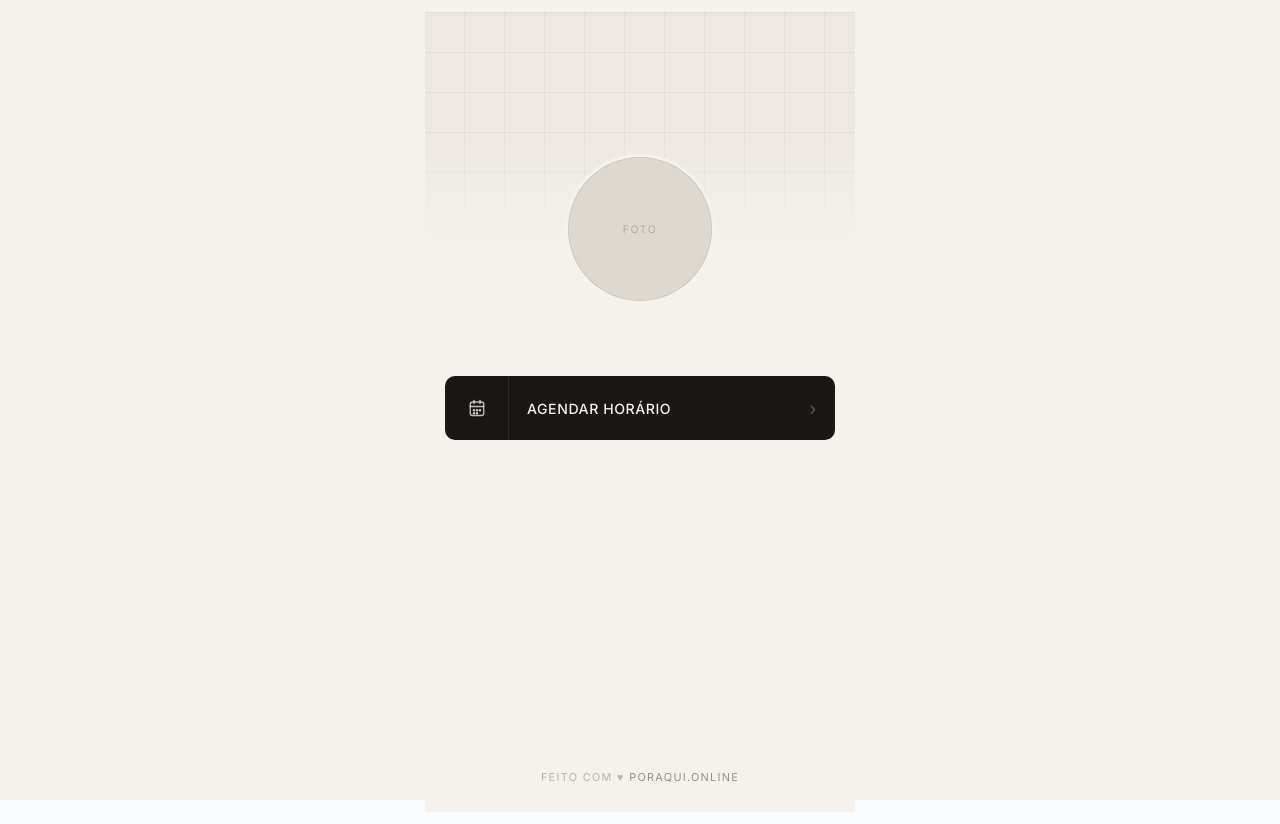
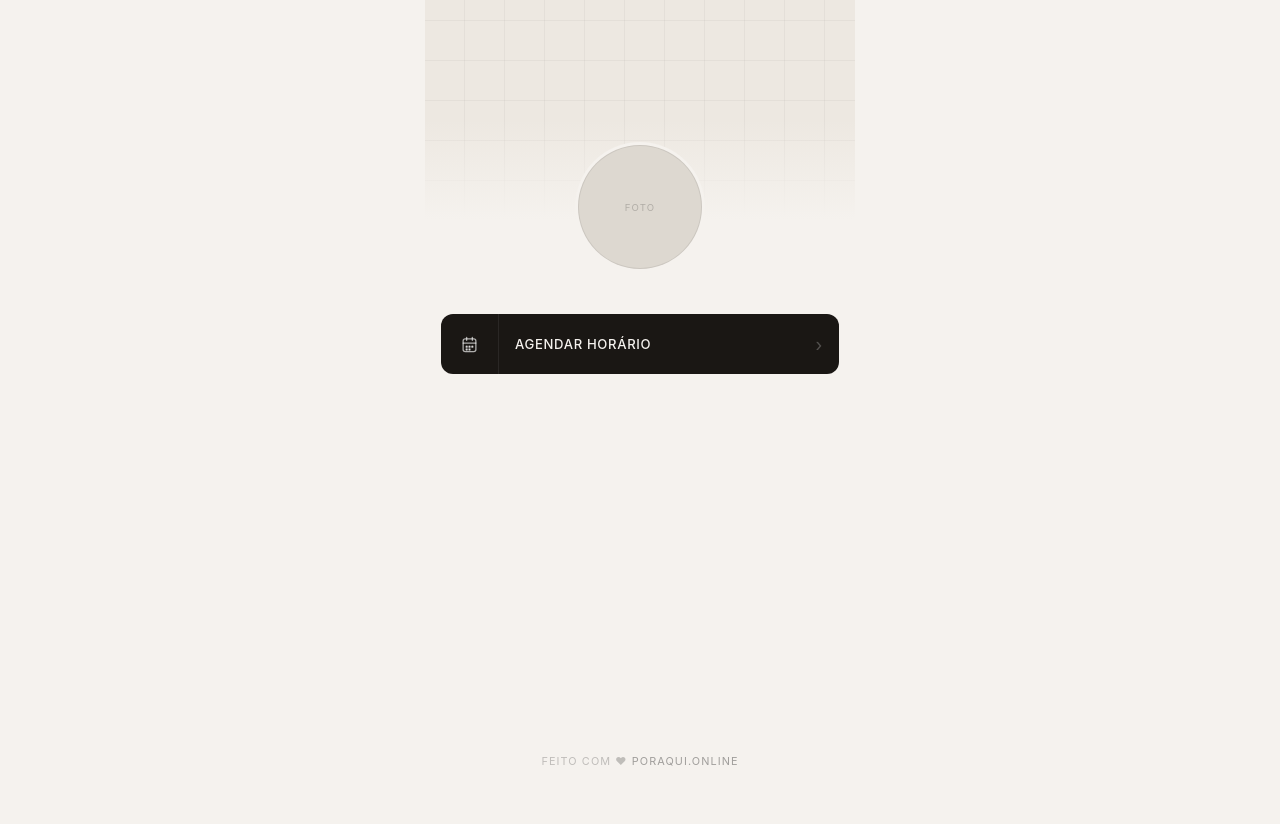
Before and after one commit to Marcos-hub-book/booking_system, a Flask app: template app/templates/salao_home.html in a window 1280 px wide. After the commit the page ends 766 px from the top, so only its background shows below. Run offline with Flask 3, Linux system fonts and the light colour scheme; the template is opened without the code that fills it, so the values that code supplies are empty.

Commit message:
Pagina salao independente

```diff
--- a/app/templates/salao_home.html
+++ b/app/templates/salao_home.html
@@ -1,15 +1,20 @@
-{% extends "base.html" %}
-{% block content %}
+<!DOCTYPE html>
+<html lang="pt-BR">
+<head>
+  <meta charset="UTF-8">
+  <meta name="viewport" content="width=device-width, initial-scale=1.0, viewport-fit=cover">
+  <title>{{ admin.company_name }}</title>
 
   <style>
-  @import url('https://fonts.googleapis.com/css2?family=Inter:wght@300;400;500;600&display=swap');
-
     *, *::before, *::after { box-sizing: border-box; margin: 0; padding: 0; }
 
-  body {
+    html, body {
+      width: 100%;
+      min-height: 100%;
       background: #f5f2ee;
-    font-family: 'Inter', sans-serif;
+      font-family: -apple-system, BlinkMacSystemFont, 'Segoe UI', system-ui, sans-serif;
       -webkit-font-smoothing: antialiased;
+      -moz-osx-font-smoothing: grayscale;
     }
 
     /* ─── Page shell ─── */
@@ -22,10 +27,9 @@
       display: flex;
       flex-direction: column;
       align-items: center;
-    position: relative;
     }
 
-  /* ─── Cover: full-bleed, sem gaps ─── */
+    /* ─── Cover ─── */
     .hero-section {
       width: 100%;
       position: relative;
@@ -33,7 +37,7 @@
 
     .hero-cover {
       width: 100%;
-    height: 240px;
+      height: 220px;
       overflow: hidden;
       background: #e8e3dc;
       position: relative;
@@ -46,35 +50,21 @@
       display: block;
     }
 
-  /* Placeholder quando sem foto */
     .cover-placeholder {
       position: absolute;
       inset: 0;
       background:
-      repeating-linear-gradient(
-        0deg,
-        transparent,
-        transparent 39px,
-        rgba(0,0,0,0.04) 39px,
-        rgba(0,0,0,0.04) 40px
-      ),
-      repeating-linear-gradient(
-        90deg,
-        transparent,
-        transparent 39px,
-        rgba(0,0,0,0.04) 39px,
-        rgba(0,0,0,0.04) 40px
-      ),
+        repeating-linear-gradient(0deg, transparent, transparent 39px, rgba(0,0,0,0.04) 39px, rgba(0,0,0,0.04) 40px),
+        repeating-linear-gradient(90deg, transparent, transparent 39px, rgba(0,0,0,0.04) 39px, rgba(0,0,0,0.04) 40px),
         #ede8e1;
     }
 
-  /* Fade inferior da capa → fundo da página */
     .hero-cover::after {
       content: '';
       position: absolute;
       bottom: 0; left: 0; right: 0;
-    height: 120px;
-    background: linear-gradient(to bottom, transparent 0%, #f5f2ee 100%);
+      height: 100px;
+      background: linear-gradient(to bottom, transparent, #f5f2ee);
       pointer-events: none;
     }
 
@@ -88,8 +78,8 @@
     }
 
     .avatar-ring {
-    width: 150px;
-    height: 150px;
+      width: 130px;
+      height: 130px;
       border-radius: 50%;
       background: #f5f2ee;
       padding: 3px;
@@ -117,42 +107,40 @@
       display: flex;
       align-items: center;
       justify-content: center;
-    font-size: 0.65rem;
-    letter-spacing: 0.15em;
+      font-size: 0.6rem;
+      letter-spacing: 0.12em;
       color: rgba(0,0,0,0.2);
       text-transform: uppercase;
     }
 
     /* ─── Info ─── */
     .profile-info {
-    margin-top: 68px;
+      margin-top: 66px;
       text-align: center;
-    padding: 0 32px;
+      padding: 0 28px;
       width: 100%;
     }
 
     .profile-info h1 {
-    font-family: 'Inter', sans-serif;
-    font-size: 1.5rem;
+      font-size: 1.35rem;
       font-weight: 600;
       color: #1a1714;
-    letter-spacing: -0.03em;
-    line-height: 1.1;
+      letter-spacing: -0.02em;
+      line-height: 1.15;
     }
 
     .profile-info .bio {
-    font-size: 0.85rem;
-    color: rgba(0,0,0,0.45);
+      font-size: 0.83rem;
+      color: rgba(0,0,0,0.42);
       font-weight: 400;
-    letter-spacing: 0.01em;
       line-height: 1.55;
-    margin-top: 10px;
+      margin-top: 8px;
     }
 
     /* ─── Links ─── */
     .links-section {
       width: 100%;
-    padding: 32px 20px 0;
+      padding: 28px 16px 0;
       display: flex;
       flex-direction: column;
       gap: 10px;
@@ -162,68 +150,65 @@
       display: flex;
       align-items: center;
       width: 100%;
-    border-radius: 10px;
+      border-radius: 12px;
       text-decoration: none;
       overflow: hidden;
-    transition: opacity 0.18s ease, transform 0.18s ease;
+      transition: opacity 0.15s ease, transform 0.15s ease;
     }
 
-  .link-btn:hover { opacity: 0.85; transform: translateY(-1px); }
-  .link-btn:active { transform: scale(0.99); }
+    .link-btn:active { transform: scale(0.985); opacity: 0.85; }
 
-  /* CTA primário */
+    /* Primário */
     .link-btn.primary {
       background: #1a1714;
-    min-height: 64px;
-    border: none;
+      min-height: 60px;
     }
 
     .link-btn.primary .btn-icon {
-    width: 64px;
-    min-width: 64px;
+      width: 58px;
+      min-width: 58px;
       display: flex;
       align-items: center;
       justify-content: center;
       align-self: stretch;
-    border-right: 1px solid rgba(255,255,255,0.08);
+      border-right: 1px solid rgba(255,255,255,0.07);
     }
 
     .link-btn.primary .btn-icon svg {
-    width: 18px;
-    height: 18px;
-    color: rgba(255,255,255,0.7);
+      width: 17px;
+      height: 17px;
+      color: rgba(255,255,255,0.65);
     }
 
     .link-btn.primary .btn-label {
       flex: 1;
-    padding: 0 18px;
-    font-size: 0.88rem;
+      padding: 0 16px;
+      font-size: 0.82rem;
       font-weight: 500;
       color: #f5f2ee;
-    letter-spacing: 0.04em;
+      letter-spacing: 0.05em;
       text-transform: uppercase;
     }
 
     .link-btn.primary .btn-arrow {
-    width: 44px;
+      width: 40px;
       display: flex;
       align-items: center;
       justify-content: center;
       font-size: 1.1rem;
-    color: rgba(255,255,255,0.3);
+      color: rgba(255,255,255,0.25);
     }
 
-  /* Botões secundários */
+    /* Secundário */
     .link-btn.secondary {
       background: #fff;
-    border: 1px solid rgba(0,0,0,0.08);
-    min-height: 56px;
-    border-radius: 10px;
+      border: 1px solid rgba(0,0,0,0.07);
+      min-height: 54px;
     }
 
     .link-btn.secondary .btn-icon {
-    width: 56px;
-    min-width: 56px;
+      width: 52px;
+      min-width: 52px;
       display: flex;
       align-items: center;
       justify-content: center;
@@ -231,70 +216,69 @@
     }
 
     .link-btn.secondary .btn-icon svg {
-    width: 16px;
-    height: 16px;
-    color: rgba(0,0,0,0.25);
+      width: 15px;
+      height: 15px;
+      color: rgba(0,0,0,0.22);
     }
 
     .link-btn.secondary .btn-label {
       flex: 1;
-    padding: 14px 4px 14px 0;
+      padding: 12px 4px 12px 0;
       font-size: 0.82rem;
-    font-weight: 300;
-    color: rgba(0,0,0,0.6);
-    letter-spacing: 0.02em;
+      font-weight: 400;
+      color: rgba(0,0,0,0.65);
       line-height: 1.4;
     }
 
     .link-btn.secondary .btn-arrow {
-    width: 38px;
+      width: 36px;
       display: flex;
       align-items: center;
       justify-content: center;
       font-size: 1rem;
-    color: rgba(0,0,0,0.18);
+      color: rgba(0,0,0,0.15);
     }
 
     /* ─── Footer ─── */
     .page-footer {
       margin-top: auto;
-    padding: 44px 0 28px;
+      padding: 40px 0 32px;
       text-align: center;
     }
 
     .page-footer p {
       font-size: 0.68rem;
-    color: rgba(0,0,0,0.25);
-    letter-spacing: 0.12em;
+      color: rgba(0,0,0,0.22);
+      letter-spacing: 0.1em;
       text-transform: uppercase;
     }
 
     .page-footer a {
-    color: rgba(0,0,0,0.4);
-    font-weight: 400;
+      color: rgba(0,0,0,0.35);
       text-decoration: none;
       transition: color 0.2s;
     }
 
-  .page-footer a:hover { color: rgba(0,0,0,0.7); }
+    .page-footer a:hover { color: rgba(0,0,0,0.6); }
 
     /* ─── Animations ─── */
     @keyframes fadeUp {
-    from { opacity: 0; transform: translateY(16px); }
+      from { opacity: 0; transform: translateY(14px); }
       to   { opacity: 1; transform: translateY(0); }
     }
 
-  .hero-section  { animation: fadeUp 0.5s cubic-bezier(0.22,1,0.36,1) both 0s; }
-  .profile-info  { animation: fadeUp 0.5s cubic-bezier(0.22,1,0.36,1) both 0.1s; }
-  .links-section { animation: fadeUp 0.5s cubic-bezier(0.22,1,0.36,1) both 0.18s; }
-  .page-footer   { animation: fadeUp 0.5s cubic-bezier(0.22,1,0.36,1) both 0.26s; }
+    .hero-section  { animation: fadeUp 0.45s cubic-bezier(0.22,1,0.36,1) both 0s; }
+    .profile-info  { animation: fadeUp 0.45s cubic-bezier(0.22,1,0.36,1) both 0.08s; }
+    .links-section { animation: fadeUp 0.45s cubic-bezier(0.22,1,0.36,1) both 0.15s; }
+    .page-footer   { animation: fadeUp 0.45s cubic-bezier(0.22,1,0.36,1) both 0.22s; }
   </style>
+</head>
+<body>
 
 <div class="profile-page">
 
-  <!-- ── Hero: capa + avatar ── -->
+  <!-- Hero -->
   <div class="hero-section">
-
     <div class="hero-cover">
       {% if admin.cover_photo %}
         <img class="cover-img" src="{{ image_url(admin.cover_photo) }}" alt="Capa">
@@ -314,10 +298,9 @@
         </div>
       </div>
     </div>
-
   </div>
 
-  <!-- ── Nome e profissão ── -->
+  <!-- Info -->
   <div class="profile-info">
     <h1>{{ admin.company_name }}</h1>
     {% if admin.profession %}
@@ -325,7 +308,7 @@
     {% endif %}
   </div>
 
-  <!-- ── Links ── -->
+  <!-- Links -->
   <div class="links-section">
 
     <a href="{{ url_for('main.cliente_opcoes', salao_slug=admin.username) if customer_name else url_for('main.login_phone_screen', salao_slug=admin.username) }}"
@@ -364,11 +347,12 @@
 
   </div>
 
-  <!-- ── Footer ── -->
+  <!-- Footer -->
   <div class="page-footer">
     <p>Feito com ♥ <a href="https://poraqui.online" target="_blank">poraqui.online</a></p>
   </div>
 
 </div>
 
-{% endblock %}
+</body>
+</html>
```
Lines whose indentation alone changed are shown as unchanged.
